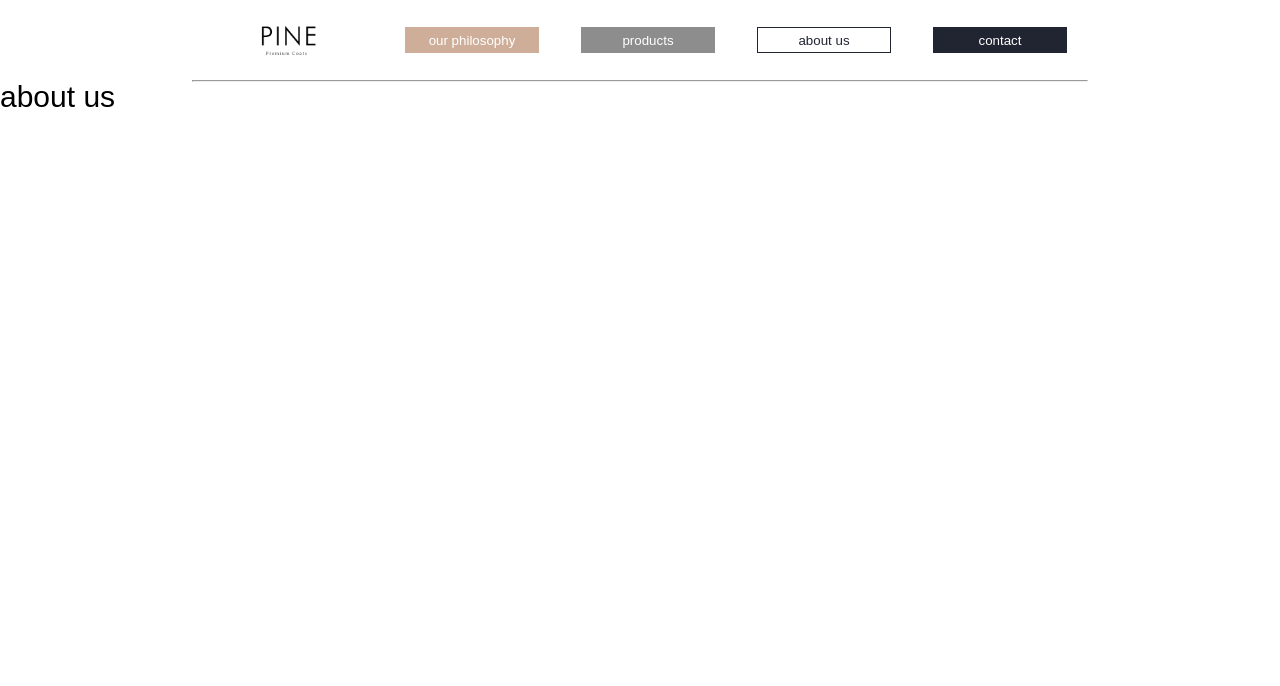
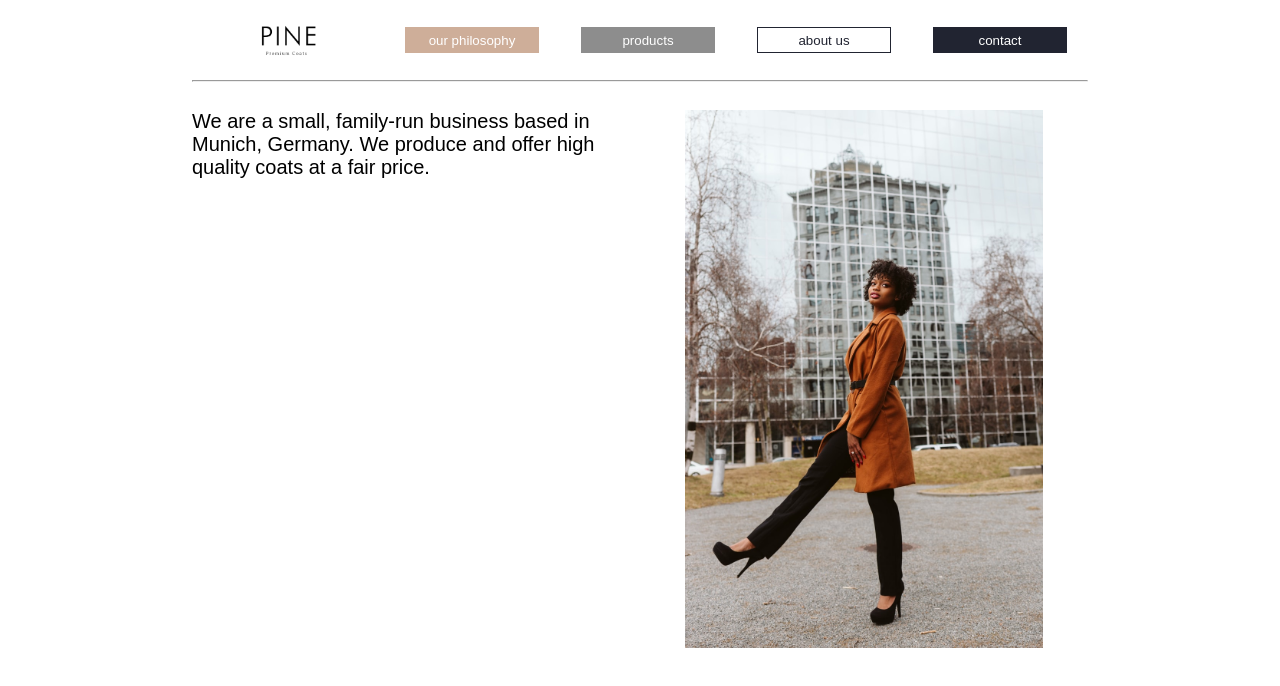
Before and after one commit to sltmyr/pine-online-shop, a React (Create React App) app: page /about in a window 1280 px wide. Shown: the top 686 px of the page. Built offline with nearby package versions, Linux system fonts and the light colour scheme; a web font is replaced by a local one.

Commit message:
add about section

```diff
--- /dev/null
+++ b/src/pages/About.styles.ts
@@ -0,0 +1,31 @@
+import styled from "styled-components";
+import { Grid2Col } from "../global_styles";
+
+export const Grid = styled(Grid2Col)`
+    margin-top: 1em;
+`;
+
+export const Picture = styled.img`
+    width: 80%;
+    align-self: center;
+    justify-self: center;
+    grid-column: 2 / 4;
+    margin-top: 1em;
+    margin-bottom: 2em;
+    @media (min-width: ${props => props.theme.mediumBreakpoint}px) {
+        margin-top: 0;
+        margin-bottom: 0;
+        grid-column: 3;
+        grid-row: 1 / 3;
+    }
+`;
+
+export const Paragraph = styled.div`
+    font-size: 20px;
+    width: 100%;
+    grid-column: 2;
+    margin-bottom: 1em;
+    @media (max-width: ${props => props.theme.mediumBreakpoint}px) {
+        grid-column: 2 / 4;
+    }
+`;
--- a/src/pages/About.tsx
+++ b/src/pages/About.tsx
@@ -1,3 +1,15 @@
 import React from "react";
+import { Grid, Paragraph, Picture } from "./About.styles";
+import picture from "../images/coat2.jpg";
 
-export default () => <>about us</>;
+export default () => (
+  <>
+    <Grid>
+      <Paragraph>
+        We are a small, family-run business based in Munich, Germany. We produce and offer high quality coats at a fair
+        price.
+      </Paragraph>
+      <Picture src={picture} />
+    </Grid>
+  </>
+);
```
Also changed, not shown: src/images/coat2.jpg (added).
